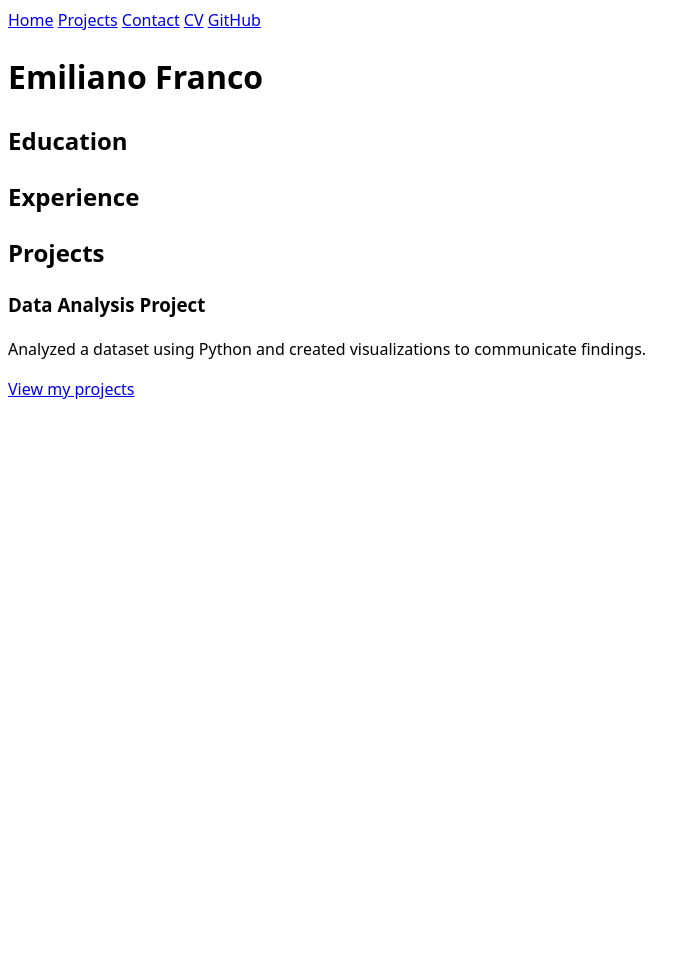
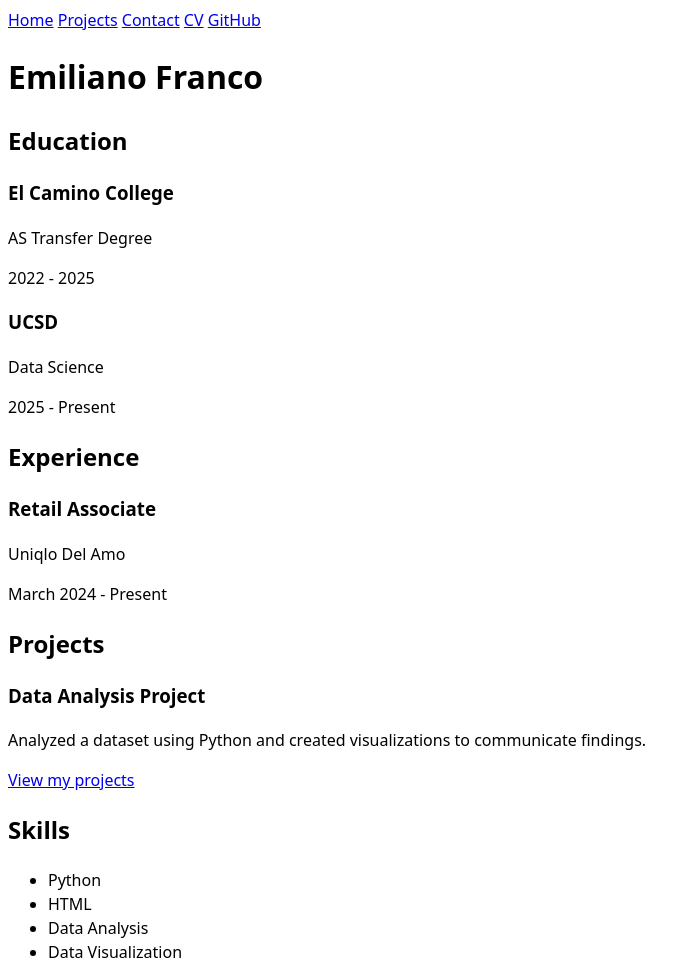
Before and after one commit to eifranco/portfolio, a plain HTML site: page cv/index.html in a window 1280 px wide. Shown: the whole page, without its empty margins (0-700 px from the left). Before the commit the page ends 800 px from the top, so only its background shows below. Drawn offline with Linux system fonts and the light colour scheme.

Commit message:
Update info on CV

```diff
--- a/cv/index.html
+++ b/cv/index.html
@@ -3,39 +3,80 @@
 
 <head>
     <meta charset="UTF-8">
-    <meta name="viewport" content="width=device-width, initial-scale=1.0">
-    <title>Projects</title>
+    <meta name="viewport"
+          content="width=device-width, initial-scale=1.0">
+
+    <title>CV - Emiliano Franco</title>
+
     <link rel="stylesheet" href="../style.css">
 </head>
 
 <body>
+
+    <!-- Navigation Menu -->
     <nav>
-        <a href="../">Home</a>
-        <a href="./">Projects</a>
-        <a href="../contact/">Contact</a>
-        <a href="./">CV</a>
-        <a href="https://github.com/eifranco" target="_blank">GitHub</a>
+        <a href="../index.html">Home</a>
+        <a href="../projects/index.html">Projects</a>
+        <a href="../contact/index.html">Contact</a>
+        <a href="index.html">CV</a>
+        <a href="https://github.com/eifranco"
+           target="_blank">GitHub</a>
     </nav>
 
+
+    <!-- Main CV Heading -->
     <h1>Emiliano Franco</h1>
-    <p> </p>
 
+
+    <!-- Education Section -->
     <section>
         <h2>Education</h2>
 
         <article>
+            <h3>El Camino College</h3>
 
+            <p>AS Transfer Degree</p>
+
+            <p>
+                <time datetime="2022">2022</time>
+                -
+                <time datetime="2025">2025</time>
+            </p>
+        </article>
+
+        <article>
+            <h3>UCSD</h3>
+
+            <p>Data Science</p>
+
+            <p>
+                <time datetime="2025">2025</time>
+                -
+                Present
+            </p>
         </article>
     </section>
 
+
+    <!-- Experience Section -->
     <section>
         <h2>Experience</h2>
 
         <article>
+            <h3>Retail Associate</h3>
 
+            <p>Uniqlo Del Amo</p>
+
+            <p>
+                <time datetime="2024-03">March 2024</time>
+                -
+                Present
+            </p>
         </article>
     </section>
 
+
+    <!-- Projects Section -->
     <section>
         <h2>Projects</h2>
 
@@ -55,6 +96,19 @@
         </article>
     </section>
 
+
+    <!-- Skills Section -->
+    <section>
+        <h2>Skills</h2>
+
+        <ul>
+            <li>Python</li>
+            <li>HTML</li>
+            <li>Data Analysis</li>
+            <li>Data Visualization</li>
+        </ul>
+    </section>
+
 </body>
 
 </html>
```
